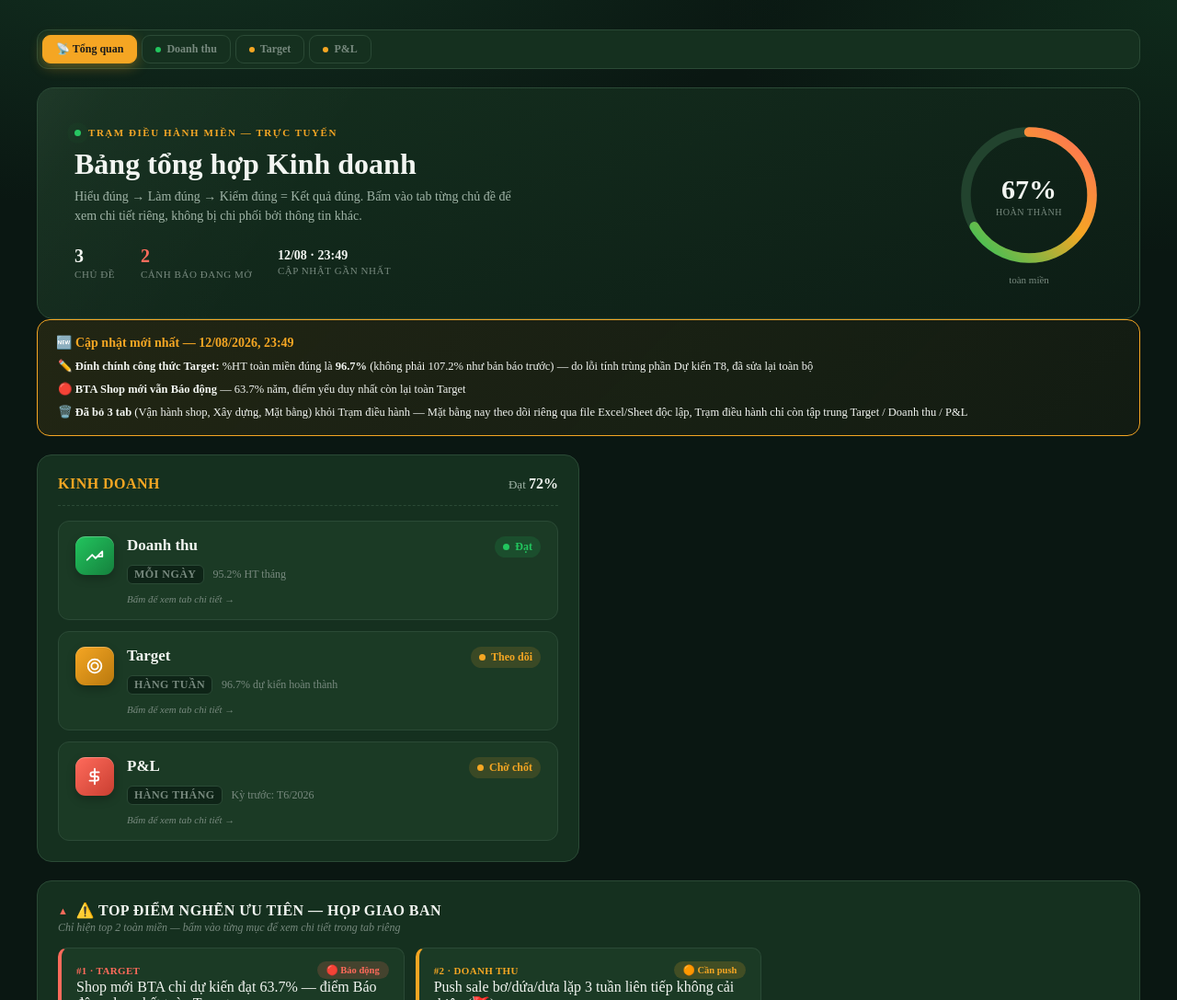
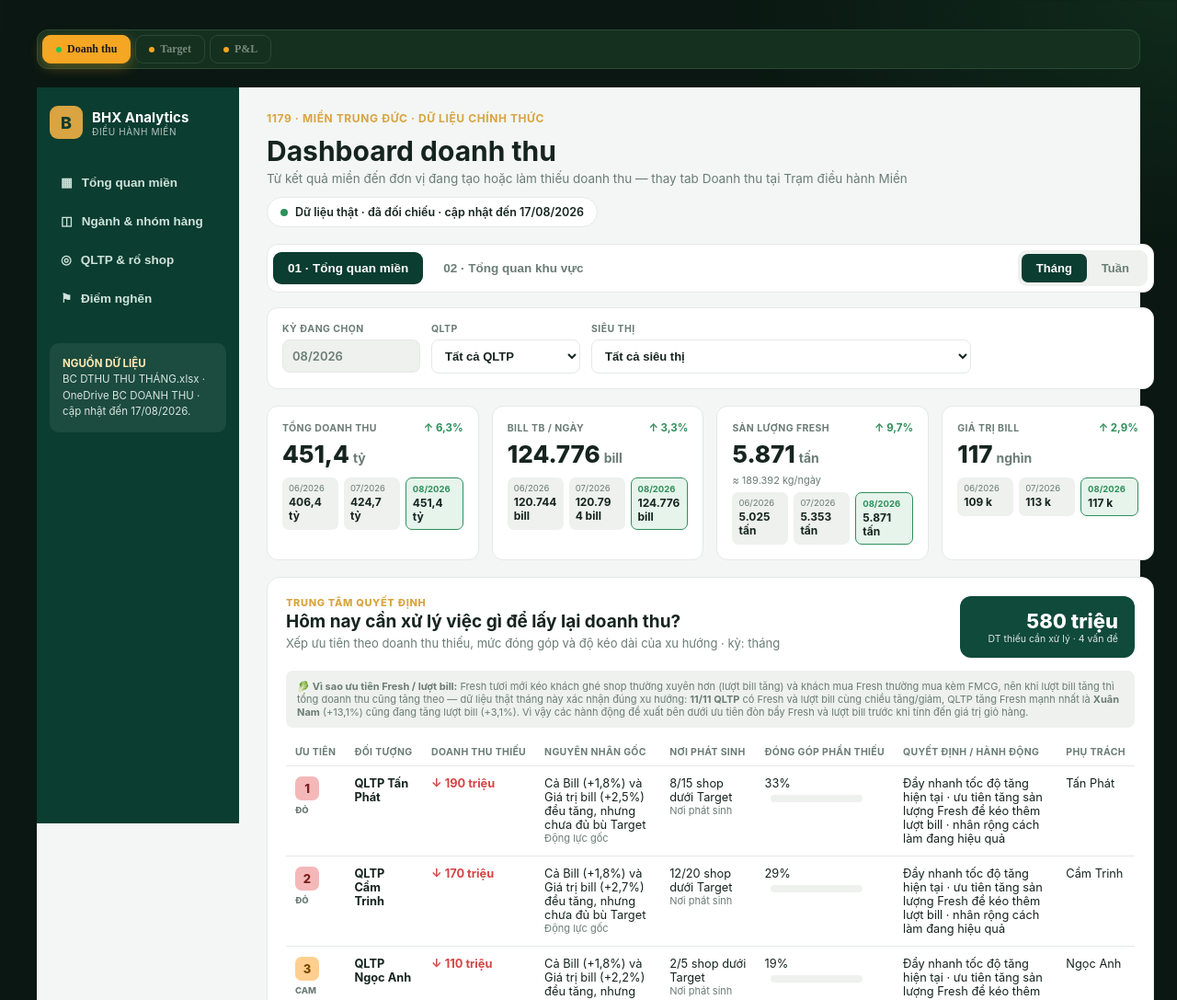
Before and after one commit to ducanh1179/baocaokinhdoanh, a plain HTML site: page index.html in a window 1280 px wide. Shown: the top 1087 px of the page at 92% size. Drawn offline with Linux system fonts and the light colour scheme.

Commit message:
Update index.html

```diff
--- a/index.html
+++ b/index.html
@@ -221,8 +221,7 @@
 <div class="wrap">
 
   <div class="tabnav" id="tabnav">
-    <button class="tab-btn active" data-tab="tongquan" onclick="showTab('tongquan', this)">📡 Tổng quan</button>
-    <button class="tab-btn" data-tab="doanhthu" onclick="showTab('doanhthu', this)"><span class="dot" style="background:var(--c-green);"></span>Doanh thu</button>
+    <button class="tab-btn active" data-tab="doanhthu" onclick="showTab('doanhthu', this)"><span class="dot" style="background:var(--c-green);"></span>Doanh thu</button>
     <button class="tab-btn" data-tab="target" onclick="showTab('target', this)"><span class="dot" style="background:var(--c-gold);"></span>Target</button>
     <button class="tab-btn" data-tab="pl" onclick="showTab('pl', this)"><span class="dot" style="background:var(--c-gold);"></span>P&amp;L</button>
   </div>
@@ -236,7 +235,6 @@
 
 <script>
 const TAB_FILES = {
-  tongquan: 'tab-tongquan.html',
   doanhthu: 'tab-doanhthu.html',
   target: 'tab-target.html',
   pl: 'tab-pl.html'
@@ -268,7 +266,7 @@ async function loadAllTabs(){
   });
   // gan lai trang thai active dung nhu ban dau
   document.querySelectorAll('.tab-panel').forEach(p => p.classList.remove('active'));
-  document.getElementById('tongquan').classList.add('active');
+  document.getElementById('doanhthu').classList.add('active');
 }
 
 function showTab(id, btn){
```
